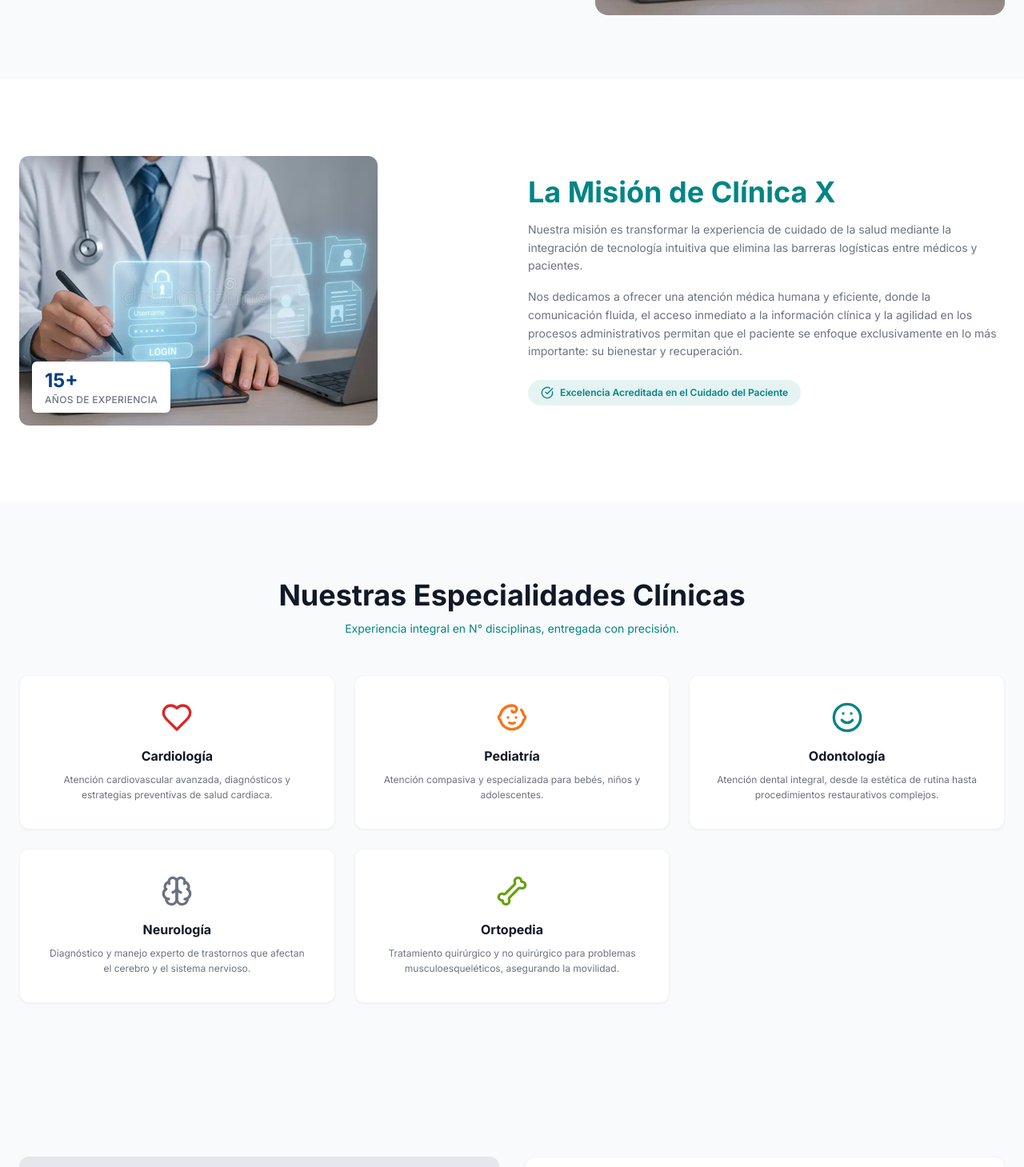
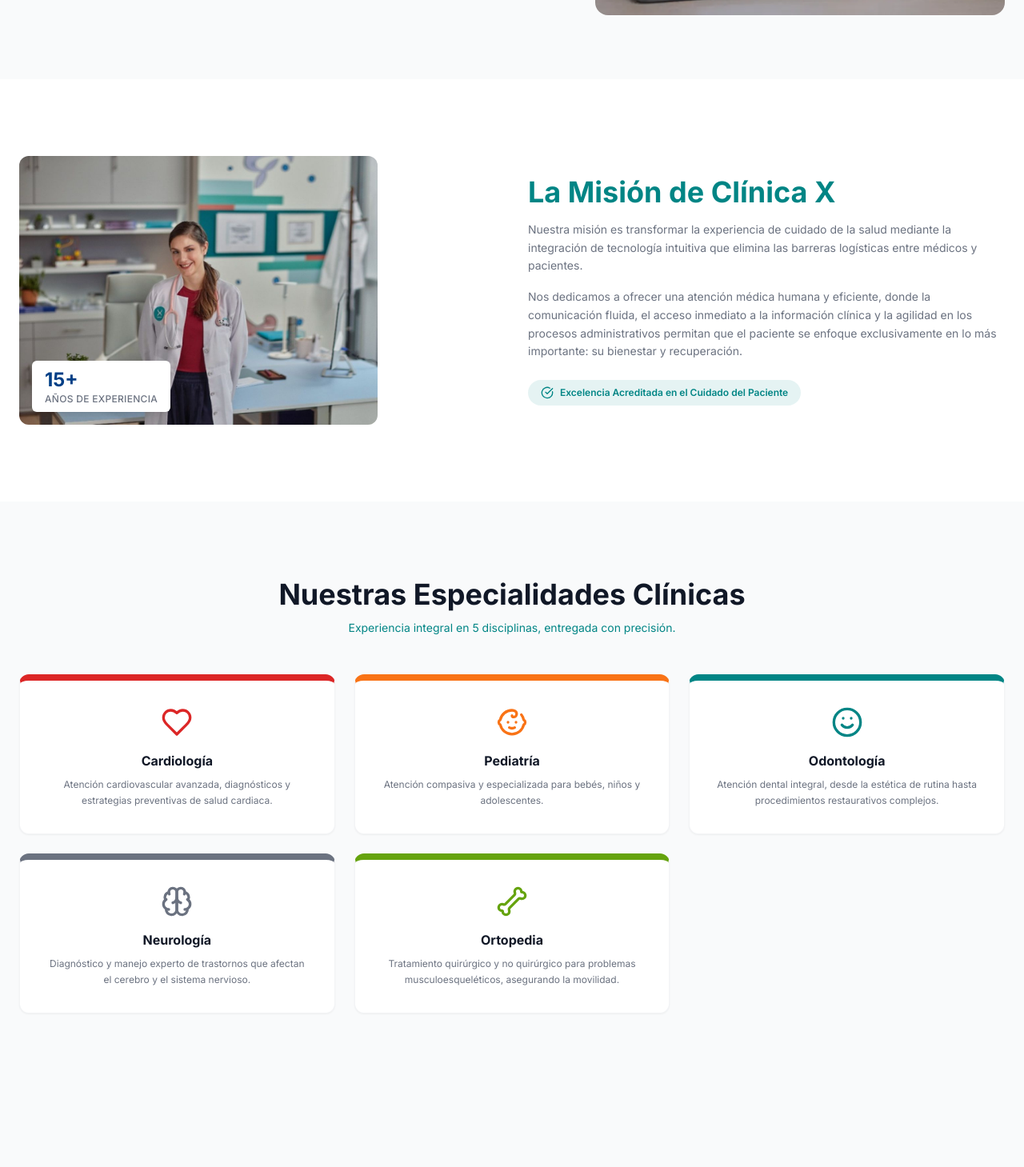
Before and after one commit to ANRROUS/clinica-x, a Next.js app in the folder frontend/: page / in a window 1280 px wide. Shown: the part 516-1975 px from the top of the page at 80% size. Built offline with nearby package versions, Linux system fonts and the light colour scheme; grey boxes are pictures that could not be loaded.

Commit message:
Style: Se cambió imagen repetida en la sección de misión y se agregaron bordes superiores en las tarjetas de las especialidades

```diff
--- a/frontend/src/components/landing/MissionSection.tsx
+++ b/frontend/src/components/landing/MissionSection.tsx
@@ -10,7 +10,7 @@ export default function MissionSection() {
           <div className="relative flex justify-center lg:justify-start">
             <div className="relative w-full max-w-md overflow-hidden rounded-xl">
               <Image
-                src="/assets/image-frontend.png"
+                src="/assets/clinica_mision.jpg"
                 alt="Médico profesional de Clínica X"
                 width={500}
                 height={400}
--- a/frontend/src/components/landing/SpecialtiesSection.tsx
+++ b/frontend/src/components/landing/SpecialtiesSection.tsx
@@ -42,16 +42,13 @@ export default function SpecialtiesSection() {
             Nuestras Especialidades Clínicas
           </h2>
           <p className="mt-3 text-sm text-[#008585]">
-            Experiencia integral en N° disciplinas, entregada con precisión.
+            Experiencia integral en 5 disciplinas, entregada con precisión.
           </p>
         </div>
 
         <div className="grid gap-6 sm:grid-cols-2 lg:grid-cols-3">
           {specialties.map((s) => (
-            <div
-              key={s.title}
-              className="flex flex-col items-center rounded-xl border border-gray-100 bg-white p-8 text-center shadow-sm transition-shadow hover:shadow-md"
-            >
+            <div key={s.title} className="flex flex-col items-center rounded-xl border border-gray-100 border-t-[8px] bg-white p-8 text-center shadow-sm transition-shadow hover:shadow-md" style={{ borderTopColor: s.color }} >
               <s.icon className="h-10 w-10" style={{ color: s.color }} />
               <h3 className="mt-4 text-base font-bold text-gray-900">{s.title}</h3>
               <p className="mt-2 text-xs leading-relaxed text-gray-500">{s.description}</p>
```
Also changed, not shown: frontend/public/assets/clinica_mision.jpg (added).
